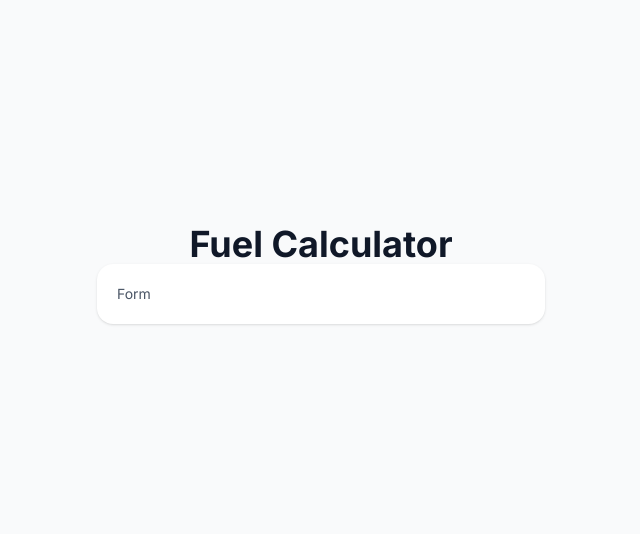
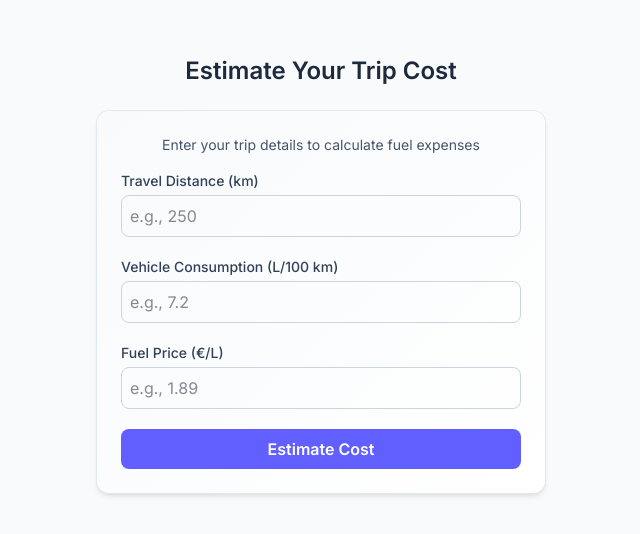
Before and after one commit to valentyna88/fuel-calculator, a Next.js app: page / in a window 1280 px wide. Shown: the part 126-660 px from the top of the page, without its empty margins (319-959 px from the left). Built offline with nearby package versions, Linux system fonts and the light colour scheme.

Commit message:
feat: implement fuel cost estimation form

```diff
--- a/src/app/page.tsx
+++ b/src/app/page.tsx
@@ -3,7 +3,10 @@ import FuelForm from '@/components/FuelForm';
 export default function Home() {
   return (
     <main className="flex min-h-screen flex-col items-center justify-center bg-gray-50 px-4">
-      <h1 className="text-4xl font-bold text-gray-900">Fuel Calculator</h1>
+      <h1 className="mb-6 text-center text-2xl font-semibold text-slate-800">
+        Estimate Your Trip Cost
+      </h1>
+
       <FuelForm />
     </main>
   );
--- a/src/components/FuelForm.tsx
+++ b/src/components/FuelForm.tsx
@@ -1,10 +1,117 @@
 'use client';
 
-const FuelForm = () => {
+import { useEffect, useState } from 'react';
+import { calculateFuelCost } from '@/lib/calculateFuelCost';
+
+export default function FuelForm() {
+  const [mounted, setMounted] = useState(false);
+  const [distance, setDistance] = useState('');
+  const [consumption, setConsumption] = useState('');
+  const [price, setPrice] = useState('');
+  const [cost, setCost] = useState<number | null>(null);
+
+  useEffect(() => {
+    setMounted(true);
+  }, []);
+
+  useEffect(() => {
+    setCost(null);
+  }, [distance, consumption, price]);
+
+  const handleSubmit = (e: React.FormEvent) => {
+    e.preventDefault();
+
+    if (!distance || !consumption || !price) return;
+
+    const result = calculateFuelCost(distance, consumption, price);
+    setCost(result);
+  };
+
   return (
-    <form className="w-full max-w-md space-y-4 rounded-2xl bg-white p-5 shadow">
-      <p className="text-sm text-gray-600">Form</p>
-    </form>
+    <div
+      className={`w-full max-w-md rounded-xl bg-gradient-to-br from-slate-50 to-white p-6 shadow-md ring-1 ring-slate-200 transition-all duration-500 ${
+        mounted ? 'translate-y-0 opacity-100' : 'translate-y-4 opacity-0'
+      }`}
+    >
+      <p className="mb-4 text-center text-sm text-slate-600">
+        Enter your trip details to calculate fuel expenses
+      </p>
+
+      {!mounted ? (
+        <div className="space-y-4" aria-hidden="true">
+          <div className="h-10 w-full animate-pulse rounded bg-slate-100" />
+          <div className="h-10 w-full animate-pulse rounded bg-slate-100" />
+          <div className="h-10 w-full animate-pulse rounded bg-slate-100" />
+          <div className="h-10 w-full animate-pulse rounded bg-slate-200" />
+        </div>
+      ) : (
+        <form onSubmit={handleSubmit} className="space-y-5">
+          <div>
+            <label htmlFor="distance" className="mb-1 block text-sm font-medium text-slate-700">
+              Travel Distance (km)
+            </label>
+            <input
+              id="distance"
+              type="text"
+              inputMode="decimal"
+              placeholder="e.g., 250"
+              value={distance}
+              onChange={(e) => setDistance(e.target.value)}
+              className="w-full rounded-lg border border-slate-300 p-2 transition focus:ring-2 focus:ring-indigo-500 focus:outline-none"
+              autoComplete="off"
+            />
+          </div>
+
+          <div>
+            <label htmlFor="consumption" className="mb-1 block text-sm font-medium text-slate-700">
+              Vehicle Consumption (L/100 km)
+            </label>
+            <input
+              id="consumption"
+              type="text"
+              inputMode="decimal"
+              placeholder="e.g., 7.2"
+              value={consumption}
+              onChange={(e) => setConsumption(e.target.value)}
+              className="w-full rounded-lg border border-slate-300 p-2 transition focus:ring-2 focus:ring-indigo-500 focus:outline-none"
+              autoComplete="off"
+            />
+          </div>
+
+          <div>
+            <label htmlFor="price" className="mb-1 block text-sm font-medium text-slate-700">
+              Fuel Price (€/L)
+            </label>
+            <input
+              id="price"
+              type="text"
+              inputMode="decimal"
+              placeholder="e.g., 1.89"
+              value={price}
+              onChange={(e) => setPrice(e.target.value)}
+              className="w-full rounded-lg border border-slate-300 p-2 transition focus:ring-2 focus:ring-indigo-500 focus:outline-none"
+              autoComplete="off"
+            />
+          </div>
+
+          <button
+            type="submit"
+            aria-label="Estimate fuel cost"
+            className="w-full rounded-lg bg-indigo-500 py-2 font-semibold text-white transition-transform duration-200 hover:scale-[1.02] hover:bg-indigo-600 active:scale-[0.98]"
+          >
+            Estimate Cost
+          </button>
+
+          {cost !== null && (
+            <div
+              key={cost}
+              className="mt-4 translate-y-2 animate-[fadeIn_0.5s_ease-out_forwards] text-center text-lg font-semibold text-slate-900 opacity-0 transition-all duration-500 ease-out"
+            >
+              Estimated Trip Cost: <span className="text-emerald-600">{cost} €</span>
+            </div>
+          )}
+        </form>
+      )}
+    </div>
   );
-};
-export default FuelForm;
+}
```
Also changed, not shown: 1 other file (tests, documents, lock files or other folders).
